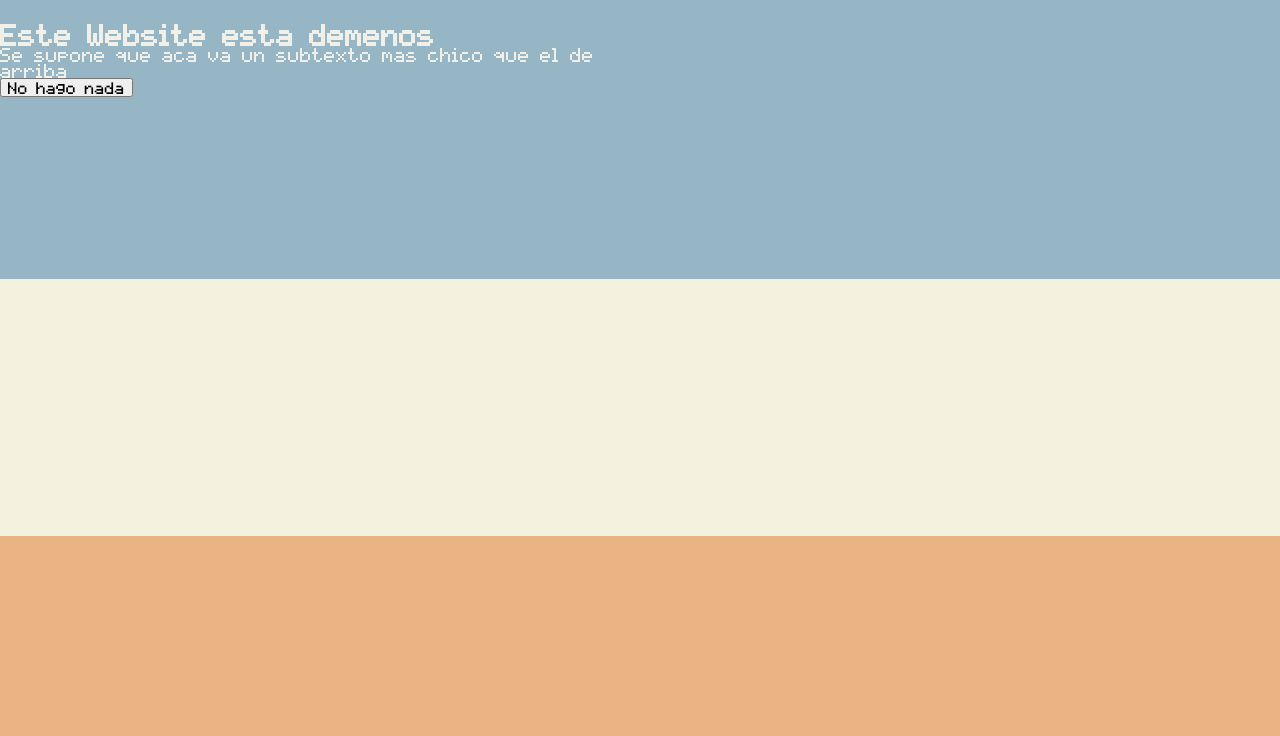
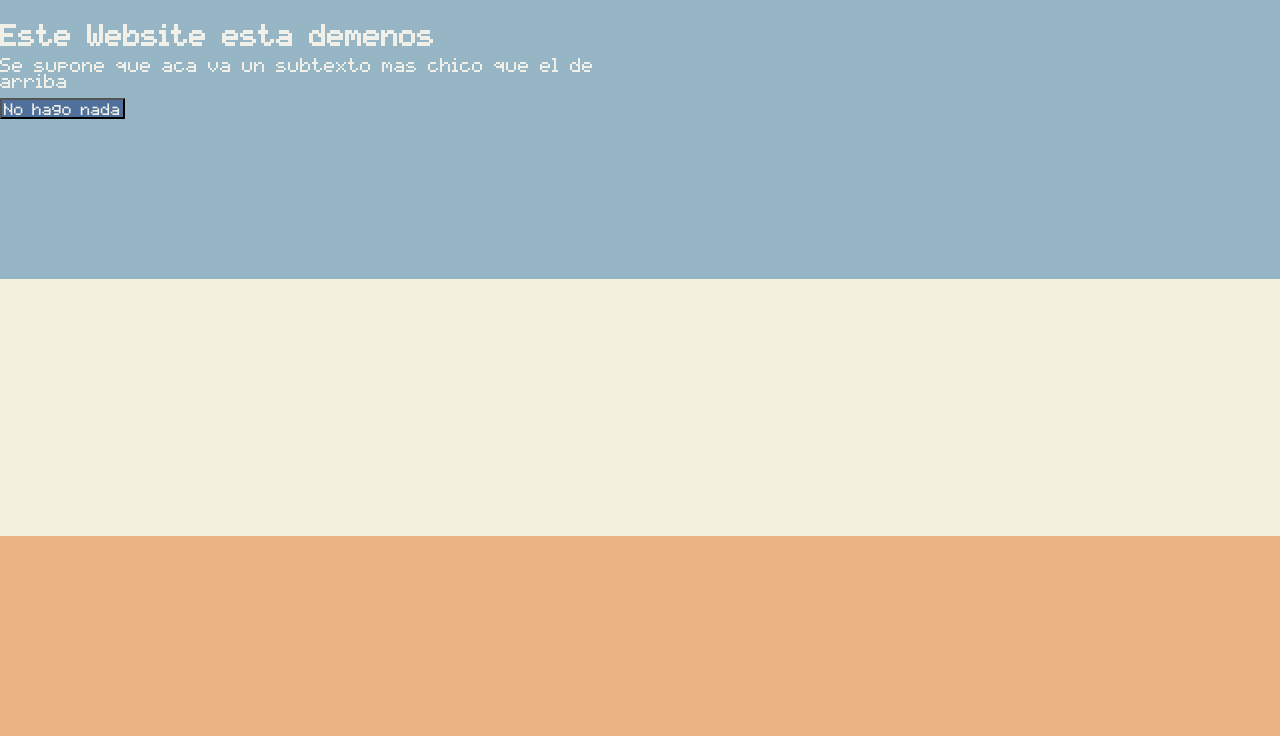
Before and after one commit to Mathias-Albernaz/landingpage, a plain HTML site: page index.html in a window 1280 px wide. Shown: the part 64-800 px from the top of the page. Drawn offline with Linux system fonts and the light colour scheme.

Commit message:
se avanza en el contenedor 1

```diff
--- a/estilo.css
+++ b/estilo.css
@@ -25,10 +25,20 @@ a {
       text-decoration: none;
 }
 
+button {
+      display: flex;
+      width: fit-content;
+      padding: 2px;
+      background-color: #4F709C;
+      color: #F1F0E8;
+}
+
 .contenedor-1,
 .contenedor-2,
 .contenedor-3,
-.contenedor-4 {
+.contenedor-4,
+.sub-contenedor-derecha,
+.sub-contenedor-izquierda {
       display: flex;
       height: 30%;
 }
@@ -79,6 +89,11 @@ a {
       font-weight: 800;
 }
 
+.sub-contenedor-izquierda {
+      flex-direction: column;
+      gap: 10px;
+}
+
 .sub-contenedor-derecha{
       min-width: 50%;
 }
```
